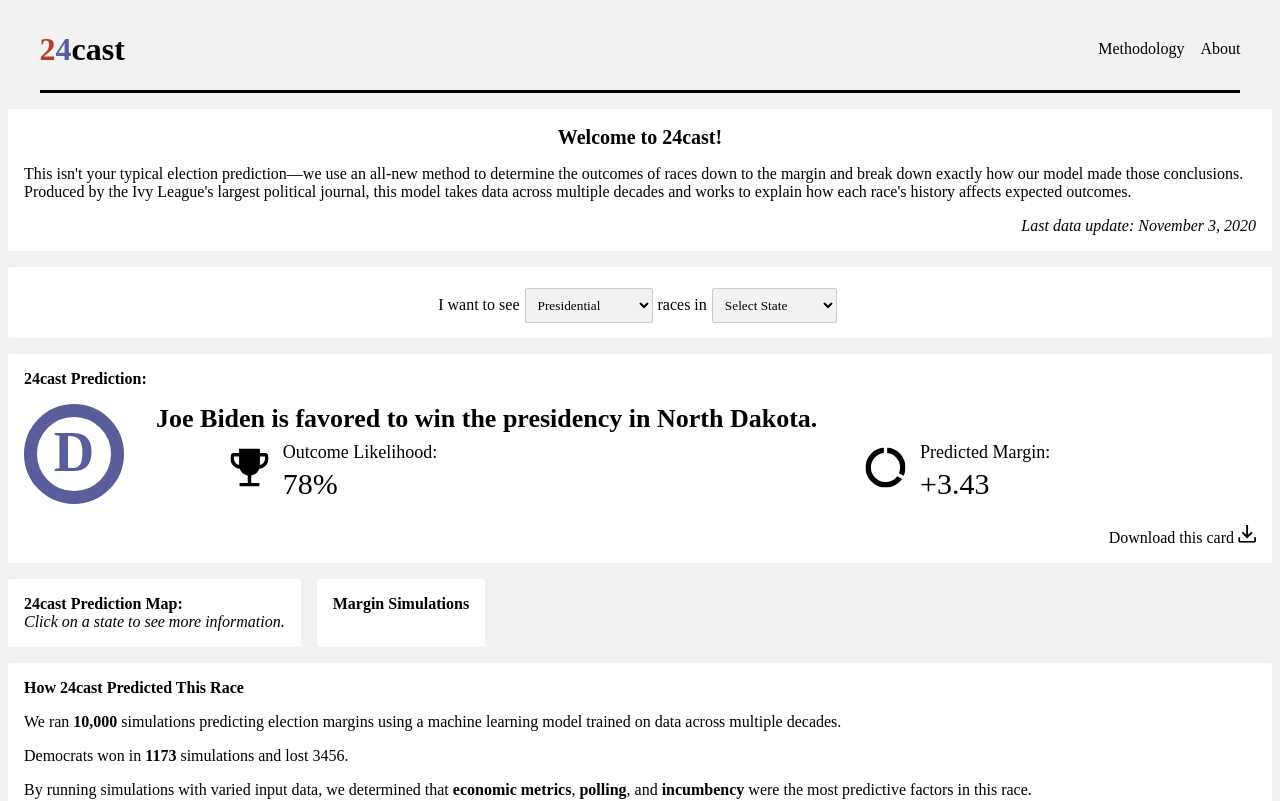
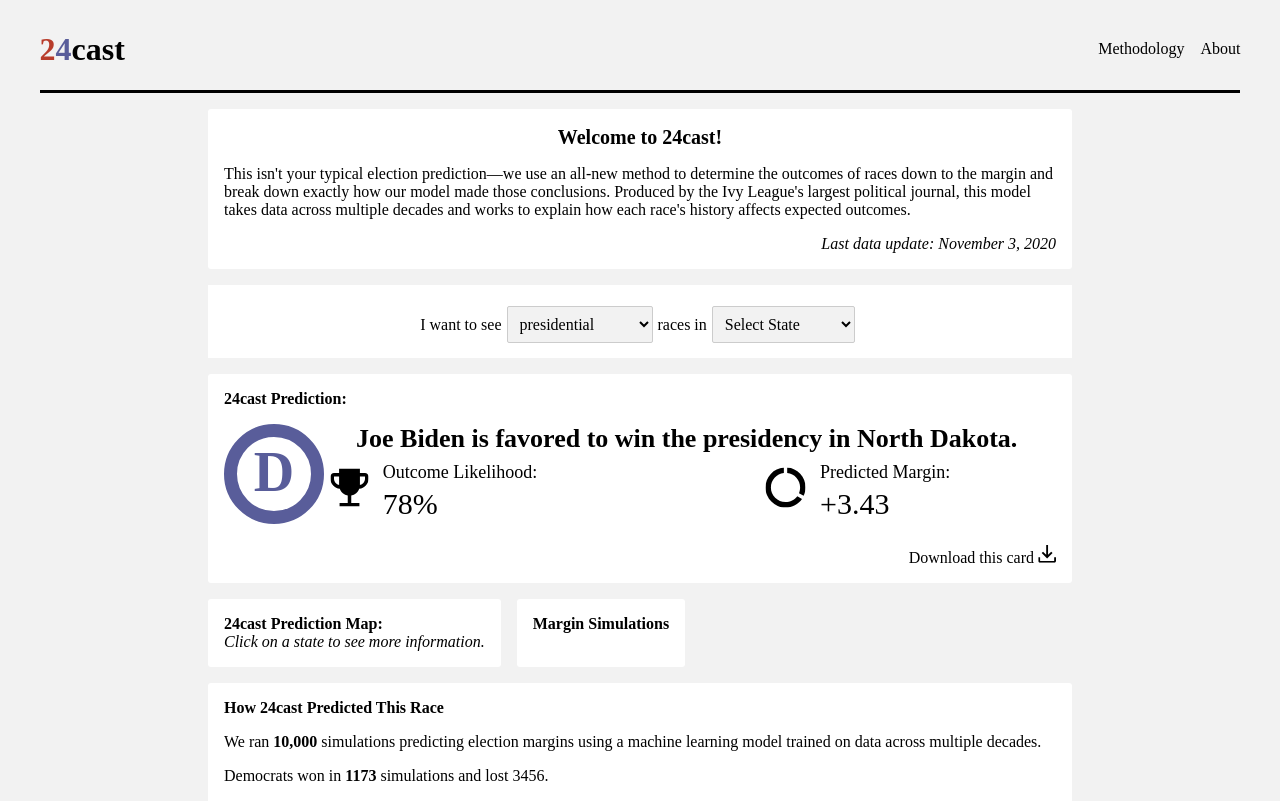
Before and after one commit to BPR-Data-Team/ElectionModel2024-site, a Next.js app: page / in a window 1280 px wide. Shown: the top 801 px of the page. Built offline with nearby package versions, Linux system fonts and the light colour scheme; a web font is replaced by a local one.

Commit message:
issues 15 and 16

```diff
--- a/src/app/page.module.css
+++ b/src/app/page.module.css
@@ -13,7 +13,24 @@
   .mapAndSims {
     display: flex;
     flex-direction: column;
-    /* Adjust styles for mobile screens */
-    /* Optionally, you can add additional styles here */
+
   }
 }
+.stickySearch {
+  position: sticky;
+  top: 0;
+  z-index: 1000;
+  background-color: #ffffff;
+}
+.main {
+  margin-right: 200px;
+  margin-left: 200px; /* Default margin for larger screens */
+}
+
+/* Adjust margin for smaller screens */
+@media (max-width: 768px) {
+  .main {
+    margin-left: 10px;
+    margin-right: 10px;
+  }
+}
--- a/src/app/page.tsx
+++ b/src/app/page.tsx
@@ -17,7 +17,9 @@ export default function Home(): JSX.Element {
   return (
     <main className={styles.main}>
       <WelcomeModule />
-      <SearchModule />
+      <div className={styles.stickySearch}>
+        <SearchModule />
+      </div>
       <PredictionModule />
       <div className={styles.mapAndSims}>
         <MapModule />
--- a/src/components/modules/SearchModule.module.css
+++ b/src/components/modules/SearchModule.module.css
@@ -23,6 +23,16 @@
   background-color: #F2F2F2;
   border-radius: 2px;
 }
+/* SearchModule.module.css */
+
+.searchText {
+  font-size: 16px; /* Adjust the font size as needed */
+}
+
+.dropdown {
+  font-size: inherit; /* Inherit the font size from the parent */
+}
+
 
 /* Media query for screens smaller than 768px (typical mobile screens) */
 @media screen and (max-width: 767px) {
--- a/src/components/modules/SearchModule.tsx
+++ b/src/components/modules/SearchModule.tsx
@@ -1,15 +1,17 @@
+// SearchModule.tsx
+
 import React, { useState, ChangeEvent } from 'react';
 import Module from "../Module";
 import styles from "./SearchModule.module.css";
 
-const raceOptions = ['Presidential', 'Senate', 'House', 'Governor', 'State Legislature'];
+const raceOptions = ['presidential', 'Senate', 'House', 'gubernational', 'State Legislature'];
 const stateOptions = ['Alabama', 'Alaska', 'Arizona', 'Arkansas', 'California', 'Colorado', 'Connecticut', 'Delaware', 'Florida', 'Georgia', 'Hawaii', 'Idaho', 'Illinois', 'Indiana', 'Iowa', 'Kansas', 'Kentucky', 'Louisiana', 'Maine', 'Maryland', 'Massachusetts', 'Michigan', 'Minnesota', 'Mississippi', 'Missouri', 'Montana', 'Nebraska', 'Nevada', 'New Hampshire', 'New Jersey', 'New Mexico', 'New York', 'North Carolina', 'North Dakota', 'Ohio', 'Oklahoma', 'Oregon', 'Pennsylvania', 'Rhode Island', 'South Carolina', 'South Dakota', 'Tennessee', 'Texas', 'Utah', 'Vermont', 'Virginia', 'Washington', 'West Virginia', 'Wisconsin', 'Wyoming'];
 
 export default function SearchModule(): JSX.Element {
-    const [selectedRace, setSelectedRace] = useState<string>("Presidential");
+    const [selectedRace, setSelectedRace] = useState<string>("presidential");
     const [selectedState, setSelectedState] = useState<string | null>(null);
 
-    const handleRaceChange = (event: ChangeEvent<HTMLSelectElement>): void =>{
+    const handleRaceChange = (event: ChangeEvent<HTMLSelectElement>): void => {
         setSelectedRace(event.target.value);
     }
     const handleStateChange = (event: ChangeEvent<HTMLSelectElement>): void => {
@@ -19,15 +21,15 @@ export default function SearchModule(): JSX.Element {
     return (
         <Module>
             <div className={styles.search}>
-            <p>
+                <p className={styles.searchText}>
                     I want to see
-              <select value={selectedRace} onChange={handleRaceChange}>
+                    <select className={styles.dropdown} value={selectedRace} onChange={handleRaceChange}>
                         {raceOptions.map((race, index) => (
                             <option key={index} value={race}>{race}</option>
                         ))}
                     </select>
                     races in
-              <select value={selectedState || ''} onChange={handleStateChange}>
+                    <select className={styles.dropdown} value={selectedState || ''} onChange={handleStateChange}>
                         <option value="">Select State</option>
                         {stateOptions.map((state, index) => (
                             <option key={index} value={state}>{state}</option>
```
Lines whose indentation alone changed are shown as unchanged.
